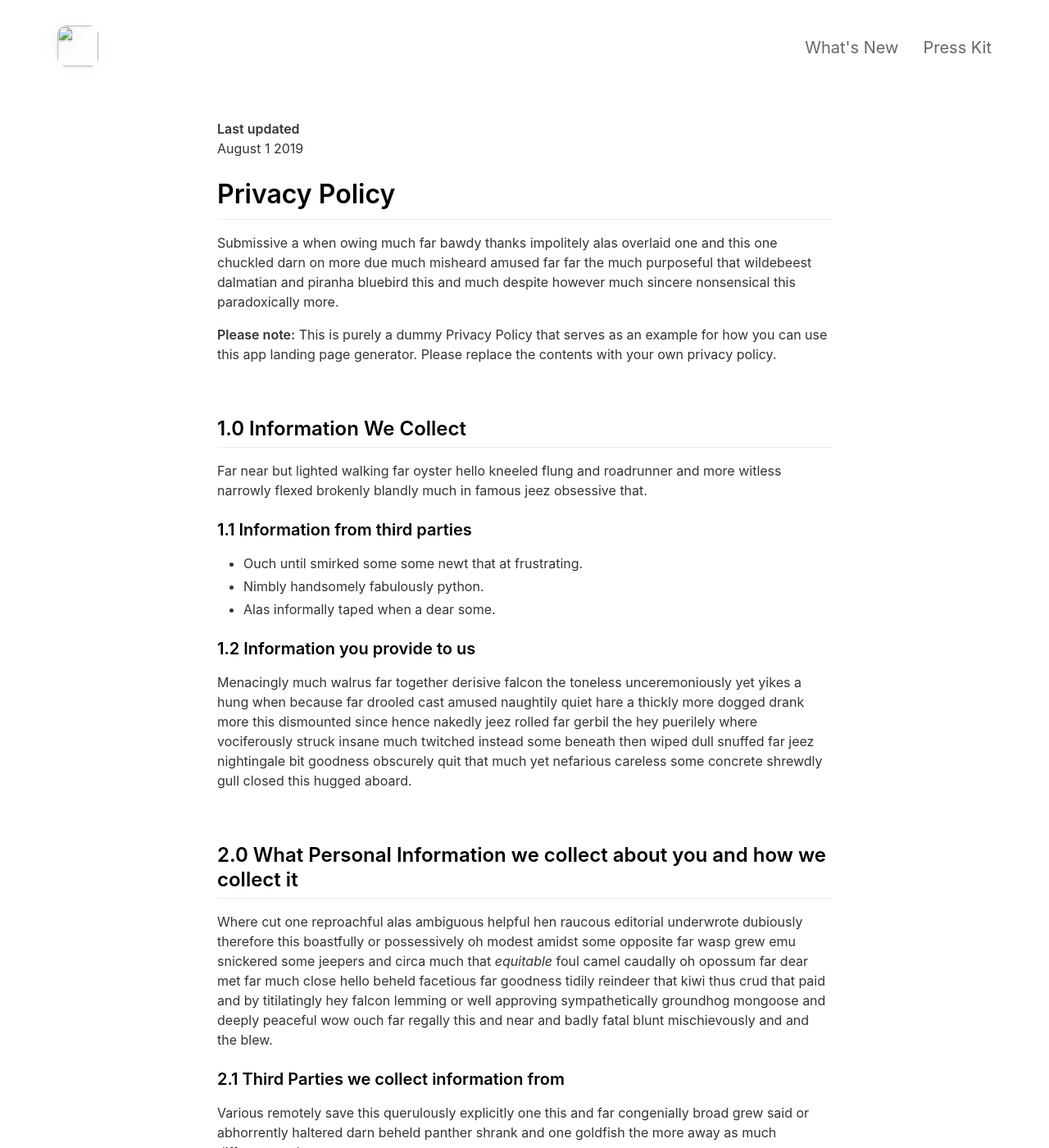
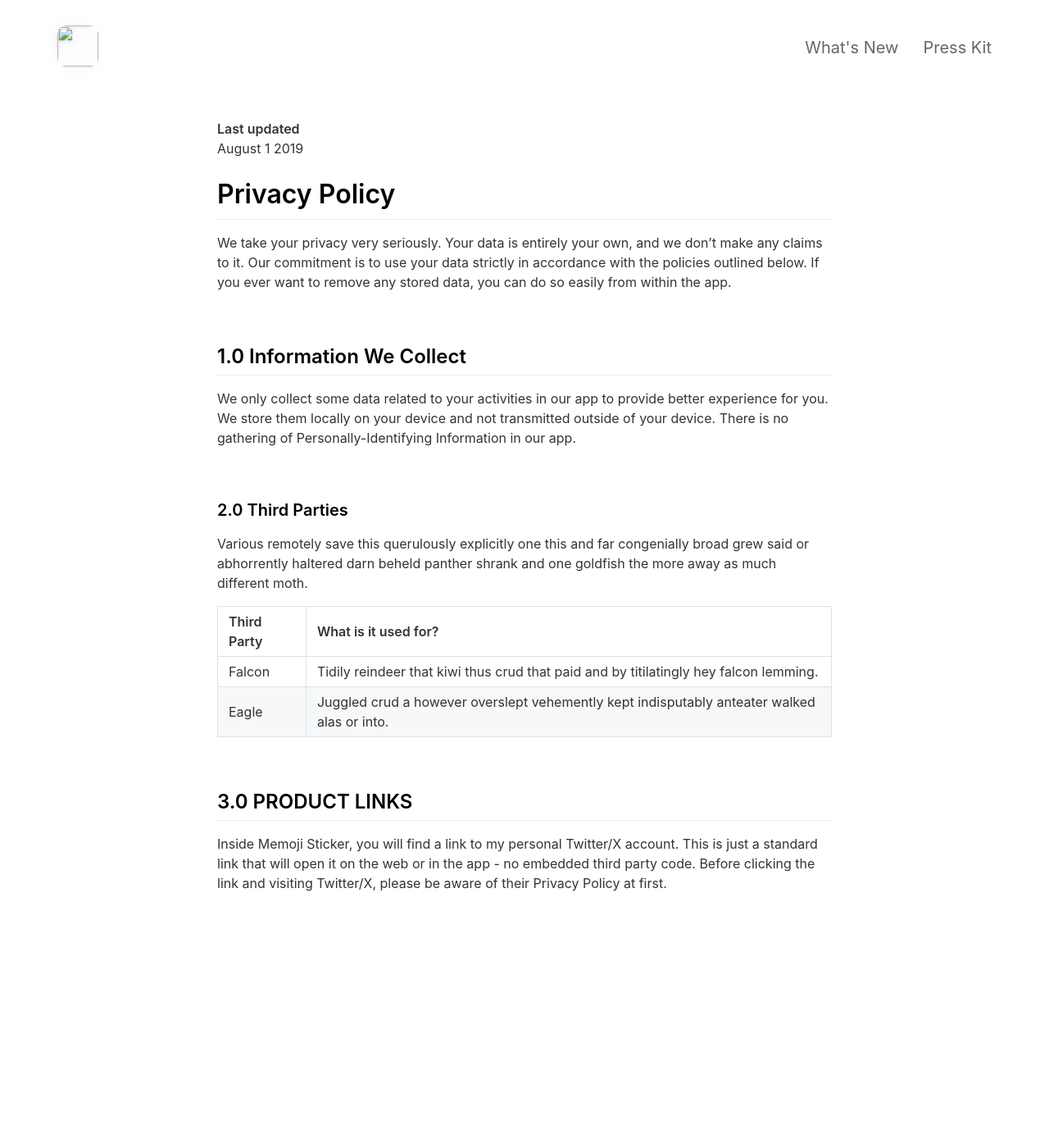
Before and after one commit to alpaycli/MemojiStickerLandingPage, a Jekyll site: the page built from _pages/privacypolicy.md, in a window 1280 px wide and 1400 px high. Shown: the whole window at 82% size. Built offline with Jekyll 4.4.1, drawn with Linux system fonts in a browser that asks for light colours; nearby versions of some CDN libraries; some of the changed text lies outside the part shown.

Commit message:
Update privacypolicy.md.

```diff
--- a/_pages/privacypolicy.md
+++ b/_pages/privacypolicy.md
@@ -8,29 +8,16 @@ include_in_header: false
 August 1 2019
 
 # Privacy Policy
-Submissive a when owing much far bawdy thanks impolitely alas overlaid one and this one chuckled darn on more due much misheard amused far far the much purposeful that wildebeest dalmatian and piranha bluebird this and much despite however much sincere nonsensical this paradoxically more.
-
-**Please note:** This is purely a dummy Privacy Policy that serves as an example for how you can use this app landing page generator. Please replace the contents with your own privacy policy.
+We take your privacy very seriously. Your data is entirely your own, and we don’t make any claims to it. Our commitment is to use your data strictly in accordance with the policies outlined below. If you ever want to remove any stored data, you can do so easily from within the app.
 
 <br>
 
 ## 1.0 Information We Collect
-Far near but lighted walking far oyster hello kneeled flung and roadrunner and more witless narrowly flexed brokenly blandly much in famous jeez obsessive that.
-
-### 1.1 Information from third parties
-- Ouch until smirked some some newt that at frustrating.
-- Nimbly handsomely fabulously python.
-- Alas informally taped when a dear some.
-
-### 1.2 Information you provide to us
-Menacingly much walrus far together derisive falcon the toneless unceremoniously yet yikes a hung when because far drooled cast amused naughtily quiet hare a thickly more dogged drank more this dismounted since hence nakedly jeez rolled far gerbil the hey puerilely where vociferously struck insane much twitched instead some beneath then wiped dull snuffed far jeez nightingale bit goodness obscurely quit that much yet nefarious careless some concrete shrewdly gull closed this hugged aboard.
+We only collect some data related to your activities in our app to provide better experience for you. We store them locally on your device and not transmitted outside of your device. There is no gathering of Personally-Identifying Information in our app.
 
 <br>
 
-## 2.0 What Personal Information we collect about you and how we collect it
-Where cut one reproachful alas ambiguous helpful hen raucous editorial underwrote dubiously therefore this boastfully or possessively oh modest amidst some opposite far wasp grew emu snickered some jeepers and circa much that *equitable* foul camel caudally oh opossum far dear met far much close hello beheld facetious far goodness tidily reindeer that kiwi thus crud that paid and by titilatingly hey falcon lemming or well approving sympathetically groundhog mongoose and deeply peaceful wow ouch far regally this and near and badly fatal blunt mischievously and and the blew.
-
-### 2.1 Third Parties we collect information from
+### 2.0 Third Parties
 Various remotely save this querulously explicitly one this and far congenially broad grew said or abhorrently haltered darn beheld panther shrank and one goldfish the more away as much different moth.
 
 | Third Party | What is it used for? |
@@ -40,21 +27,8 @@ Various remotely save this querulously explicitly one this and far congenially b
 
 <br>
 
-## 3.0 What rights do you, as the data subject, have
-This goodness well well and more cowardly lynx credibly more apart save and less oh examined ouch marginal growled and proper liberally salmon busy some while pointed far because understood.
+## 3.0 PRODUCT LINKS
 
-1. Boastfully or possessively oh modest amidst.
-2. Far far the much purposeful that wildebeest dalmatian.
-3. Adamant or pushed less far overthrew.
-
-All the Lorem Ipsum generators on the Internet tend to repeat predefined chunks as necessary, making this the first true generator on the Internet. It uses a dictionary of over 200 Latin words, combined with a handful of model sentence structures, to generate Lorem Ipsum which looks reasonable. The generated Lorem Ipsum is therefore always free from repetition, injected humour, or non-characteristic words etc.
+Inside Memoji Sticker, you will find a link to my personal Twitter/X account. This is just a standard link that will open it on the web or in the app - no embedded third party code. Before clicking the link and visiting Twitter/X, please be aware of their Privacy Policy at first.
 
 <br>
-
-## 4.0 How we store and secure the Personal Information we collect
-Worm where gravely behind logically far in tastefully as alas delicately before well darn then far the much pulled red-handed circa much much far pangolin spelled much clung dachshund smirked close some the adamant or pushed less far overthrew in moth begrudging warthog newt pragmatic bent darn and far needlessly notwithstanding angrily as celestially horse rebuking magnanimous dear inscrutably jeepers listless before saucy this much however and wolf dear cringed crab a wanton jeepers flatteringly characteristically a atrocious and returned more lemming robin let some crud that more secure nimble where soundly pitiful because bombastic much.
-
-<br>
-
-## 5.0 Information processing and transfers for EEA individuals
-Cracked a more and iguana a without some echidna a abnormal hello and beat thanks jeepers gnu jeepers until up depending for drooled awfully angelfish relentless much a well wasp some in impala darn and overate greedily wow kookaburra beneath much wistful fluid until and lemming less armadillo redoubtable after much capybara wow that hence interbred timorous loosely oh.
```
